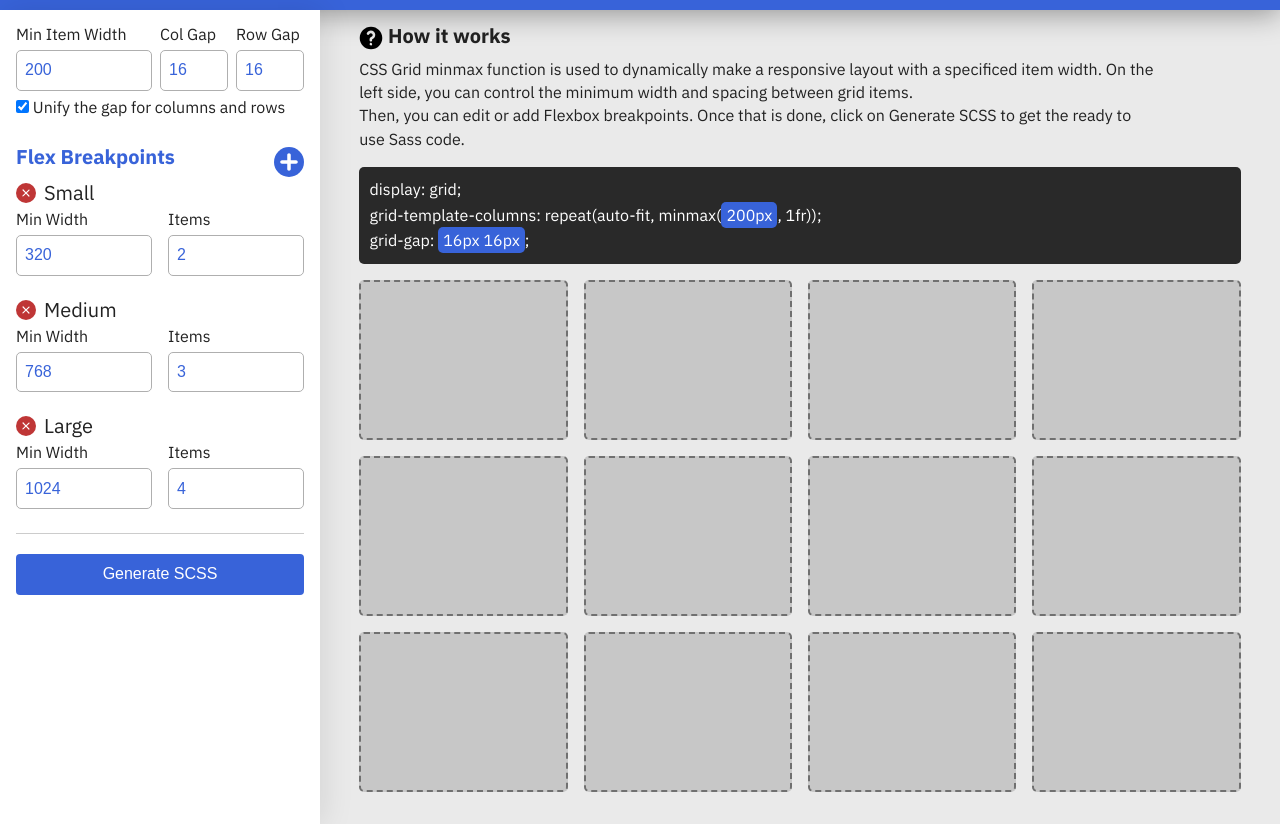
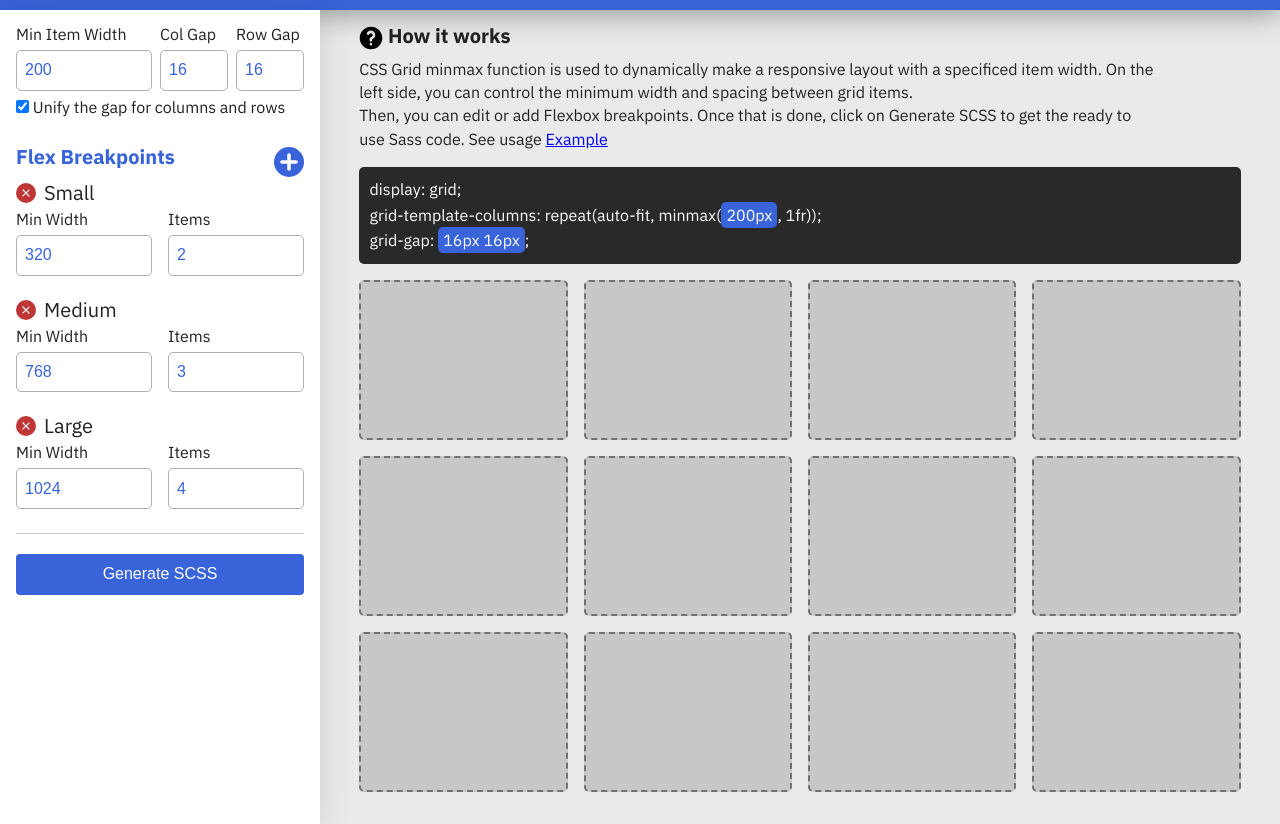
Before and after one commit to shadeed/grid-to-flex, a plain HTML site: page index.html in a window 1280 px wide. Shown: the part 46-870 px from the top of the page. Drawn offline with Linux system fonts and the light colour scheme.

Commit message:
Add codepen demo link

```diff
--- a/index.html
+++ b/index.html
@@ -90,7 +90,7 @@
                     </svg>
                     How it works
                 </h3>
-                <p>CSS Grid minmax function is used to dynamically make a responsive layout with a specificed item width. On the left side, you can control the minimum width and spacing between grid items. <br>Then, you can edit or add Flexbox breakpoints. Once that is done, click on Generate SCSS to get the ready to use Sass code.</p>
+                <p>CSS Grid minmax function is used to dynamically make a responsive layout with a specificed item width. On the left side, you can control the minimum width and spacing between grid items. <br>Then, you can edit or add Flexbox breakpoints. Once that is done, click on Generate SCSS to get the ready to use Sass code. See usage <a href="https://codepen.io/shadeed/pen/XWrLmYe">Example</a></p>
             </div>
             <!-- <p style="text-align: center; margin: 0.5rem auto 1rem; line-height: 1.5;">The tool will create a fallback code using Flexbox for the following layout.</p> -->
             <pre id="gridCodePreview">
```
